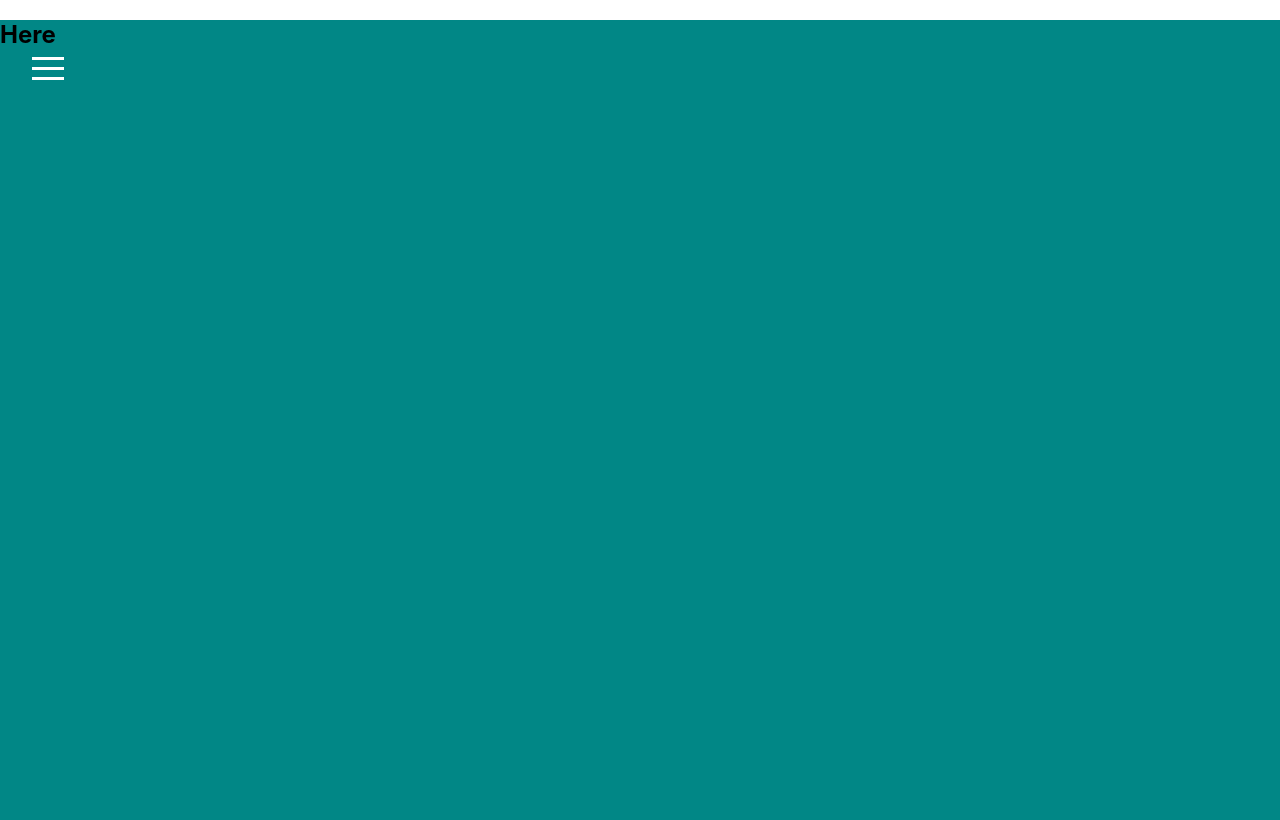
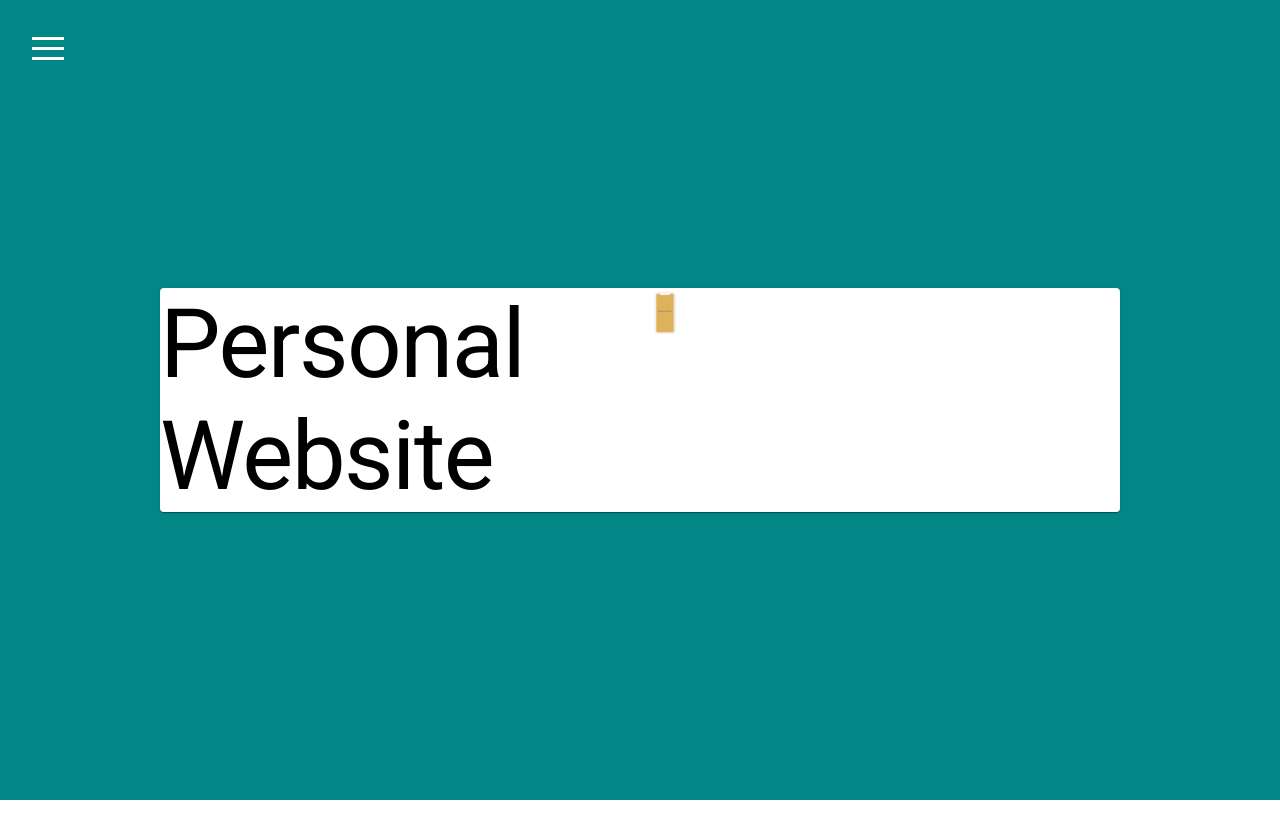
Before and after one commit to michaelfortunato/personal-website, a Next.js app: page /projects in a window 1280 px wide. Built offline with nearby package versions, Linux system fonts and the light colour scheme.

Commit message:
projects page

```diff
--- a/components/Projects/Tile.tsx
+++ b/components/Projects/Tile.tsx
@@ -1 +1,6 @@
 import React from "react";
+import { Paper } from "@material-ui/core";
+
+export default function Tile() {
+  return <Paper>Bing Bong</Paper>;
+}
--- a/pages/projects.tsx
+++ b/pages/projects.tsx
@@ -1,10 +1,33 @@
 import React from "react";
+import Tile from "@components/Projects/Tile";
+import { Grid, Paper, Typography } from "@material-ui/core";
+import Image from "next/image";
 
 export default function Projects(props: any) {
-  console.log(props);
   return (
     <div style={{ height: "100vh", width: "100vw" }}>
-      <h2>Here</h2>
+      <Grid
+        container
+        alignItems="center"
+        justifyContent="center"
+        style={{ height: "100vh" }}
+      >
+        <Grid component={Paper} container item xs={9}>
+          <Grid item xs={6}>
+            <Typography variant="h1" style={{ color: "black" }}>
+              Personal Website
+            </Typography>
+          </Grid>
+          <Grid item xs={6}>
+            <Image
+              src="/projects/clay-iphone.svg"
+              alt="placertexthere"
+              width={50}
+              height={50}
+            />
+          </Grid>
+        </Grid>
+      </Grid>
     </div>
   );
 }
```
Also changed, not shown: public/projects/clay-iphone.svg (added), public/projects/clay-mbp.svg (added).
